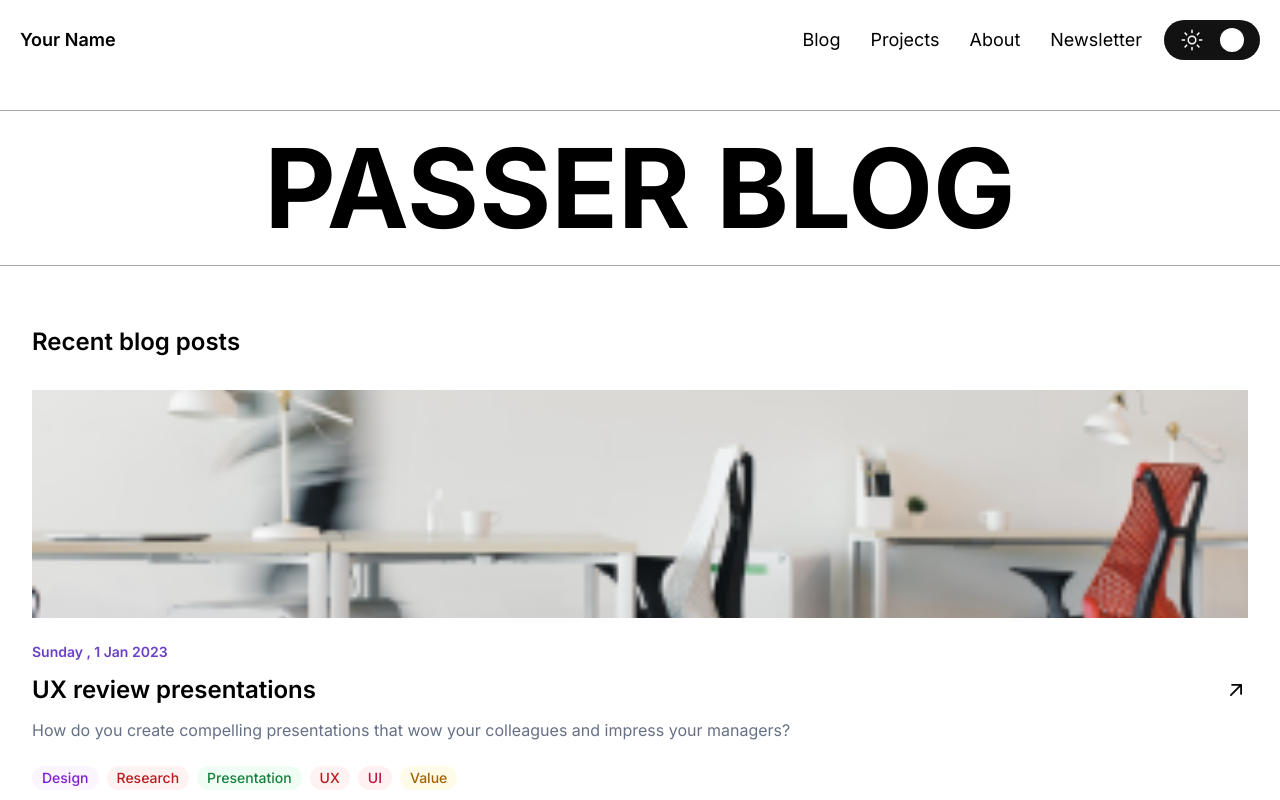
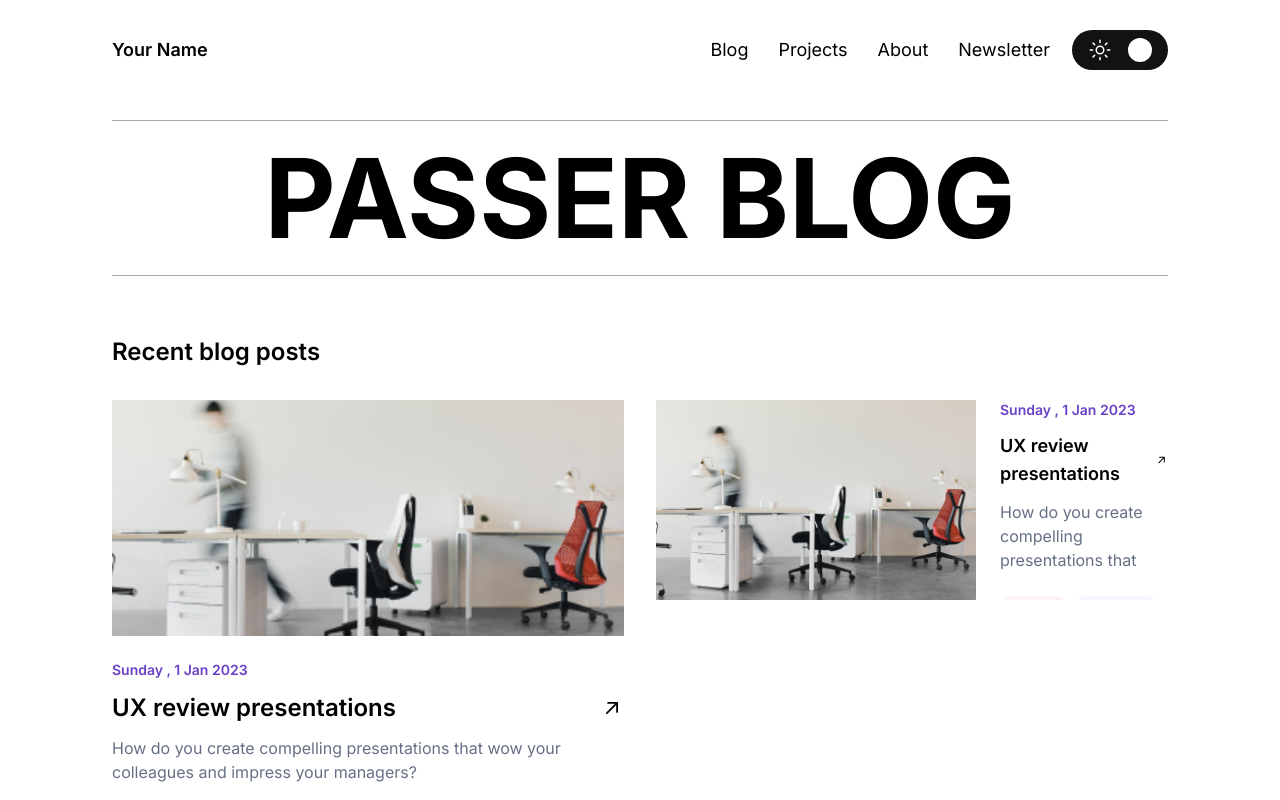
Before and after one commit to VitaPasser/passer-blog, a Next.js app: page / in a window 1280 px wide. Shown: the top 800 px of the page. Built offline with nearby package versions, Linux system fonts and the light colour scheme.

Commit message:
added example working basis and try made it without basis

```diff
--- a/src/app/components/BlogPosts/RecentBlogPosts.tsx
+++ b/src/app/components/BlogPosts/RecentBlogPosts.tsx
@@ -8,9 +8,9 @@ type Props = {
 
 const RecentBlogPosts = ({ posts, children }: Props) => {
     return (
-        <section className='flex flex-col gap-y-8 py-[30px] group'>
+        <section className='flex flex-col gap-y-8 py-[30px] xl:pt-[10px] xl:pb-[30px] group'>
             <h2 className='font-semibold text-2xl'>{children}</h2>
-            <div className='flex flex-col gap-y-8'>
+            <div className='flex flex-col xl:flex-row xl:flex-wrap gap-y-8 xl:gap-x-8 xl:gap-y-[30px]'>
                 {
                     posts.map((post, key) => {
                         return (
--- a/src/app/components/BlogPosts/SpecialArticleCard.tsx
+++ b/src/app/components/BlogPosts/SpecialArticleCard.tsx
@@ -30,14 +30,14 @@ const SpecialArticleCard = ({
 ) => {
 
     return (
-        <section className='group/item'>
-            <div className='flex flex-col gap-6 md:group-first/item:h-[400px] md:group-last/item:h-[400px] overflow-y-hidden md:flex-row md:group-first/item:flex-col md:group-last/item:flex-col'>
+        <section className='group/item xl:max-w-[calc(50%-16px)]'>
+            <div className='flex flex-col gap-6 md:group-first/item:h-[400px] xl:group-first/item:h-[432px] md:group-last/item:h-[400px] xl:group-last/item:h-[432px] overflow-y-hidden md:flex-row md:group-first/item:flex-col md:group-last/item:flex-col xl:h-[200px]'>
                 <Link
                     className="md:group-first/item:flex-1 md:group-first/item:overflow-hidden md:group-last/item:flex-1 md:group-last/item:overflow-hidden"
                     href={link_to_post}
                 >
                     <Image
-                        className="md:group-first/item:w-full md:group-first/item:h-full md:group-first/item:object-cover md:group-last/item:w-full md:group-last/item:h-full md:group-last/item:object-cover md:w-[320px] md:max-w-none md:object-cover"
+                        className="md:group-first/item:w-full md:group-first/item:h-full md:group-first/item:object-cover md:group-last/item:w-full md:group-last/item:h-full md:group-last/item:object-cover md:w-[320px] md:h-[200px] md:max-w-none md:object-cover"
                         src={image.link}
                         width="1920"
                         height="1080"
@@ -50,13 +50,13 @@ const SpecialArticleCard = ({
                         href={link_to_post}
                     >
                         <p className='text-sm font-semibold text-purple-heart'>{publish_date}</p>
-                        <h3 className='flex flex-row justify-between font-semibold text-2xl items-center'>
+                        <h3 className='flex flex-row justify-between font-semibold text-2xl items-center md:text-lg md:group-first/item:text-2xl md:group-last/item:text-2xl'>
                             <span>{title}</span>
                             <HiMiniArrowUpRight />
                         </h3>
-                        <p className='text-base font-normal text-pale-sky'>{description}</p>
+                        <p className='text-base font-normal text-pale-sky xl:max-h-[72px] overflow-hidden'>{description}</p>
                     </Link>
-                    <div className='flex flex-row flex-wrap gap-2'>
+                    <div className='flex flex-row flex-wrap gap-2 overflow-hidden xl:max-h-6'>
                         {tags.map((tag, key) => <Tag key={key} tag={tag} />)}
                     </div>
                 </div>
--- a/src/app/components/Navbar.tsx
+++ b/src/app/components/Navbar.tsx
@@ -10,7 +10,7 @@ type Props = {
 
 const Navbar = ({ name }: Props) => {
     return (
-        <div className='flex justify-between items-center p-5'>
+        <div className='flex justify-between items-center p-5 xl:pt-[30px] xl:pb-0 xl:px-0'>
             <p className='font-semibold text-lg leading-6'>{name || 'Your Name'}</p>
             <Menu className='md:hidden' />
             <section className='hidden md:flex gap-[14px]'>
--- a/src/app/page.tsx
+++ b/src/app/page.tsx
@@ -4,6 +4,7 @@ import Header from './components/Header';
 import RecentBlogPosts from './components/BlogPosts/RecentBlogPosts';
 import BlogPosts from './components/BlogPosts/BlogPosts';
 import Pagination from './components/Pagination';
+import Image from 'next/image';
 
 export default function Home() {
   const posts: MiniaturePost[] = Array(4).fill(
@@ -22,14 +23,24 @@ export default function Home() {
   );
   const posts2 = Array(6).fill(posts[0]);
   return (
-    <div className='flex flex-col gap-y-5 md:gap-y-[30px] font-inter dark:bg-haiti dark:text-white'>
+    <div className='flex flex-col gap-y-5 md:gap-y-[30px] xl:gap-y-[50px] font-inter dark:bg-haiti dark:text-white xl:px-28'>
       <Header />
-      <main className='px-8'>
+      <main className='px-8 xl:px-0'>
         <RecentBlogPosts posts={posts}>Recent blog posts</RecentBlogPosts>
         <BlogPosts posts={posts2}>All blog posts</BlogPosts>
         <Pagination currentPage={5} totalPages={10} />
       </main>
       <Footer />
+      <div className='flex flex-wrap '>
+        <Image className='basis-2/4 h-[400px]'
+          src='/boom.png' width='400' height='400' alt='some' />
+        <Image className='basis-1/4  h-[200px]'
+          src='/boom.png' width='400' height='400' alt='some' />
+        <Image className='basis-1/4  h-[200px]'
+          src='/boom.png' width='400' height='400' alt='some' />
+        <Image className='basis-full'
+          src='/boom.png' width='400' height='400' alt='some' />
+      </div>
     </div>
   );
 }
```
